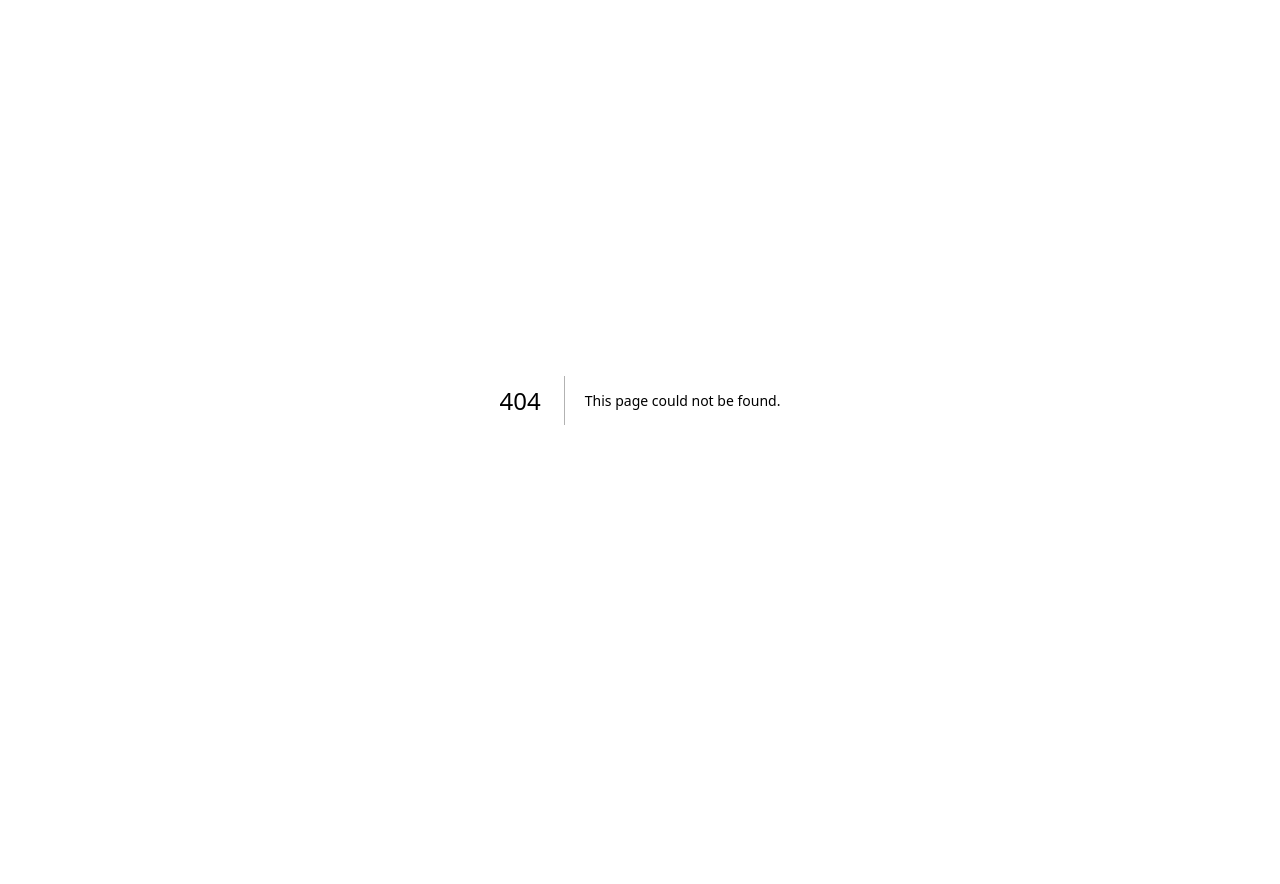
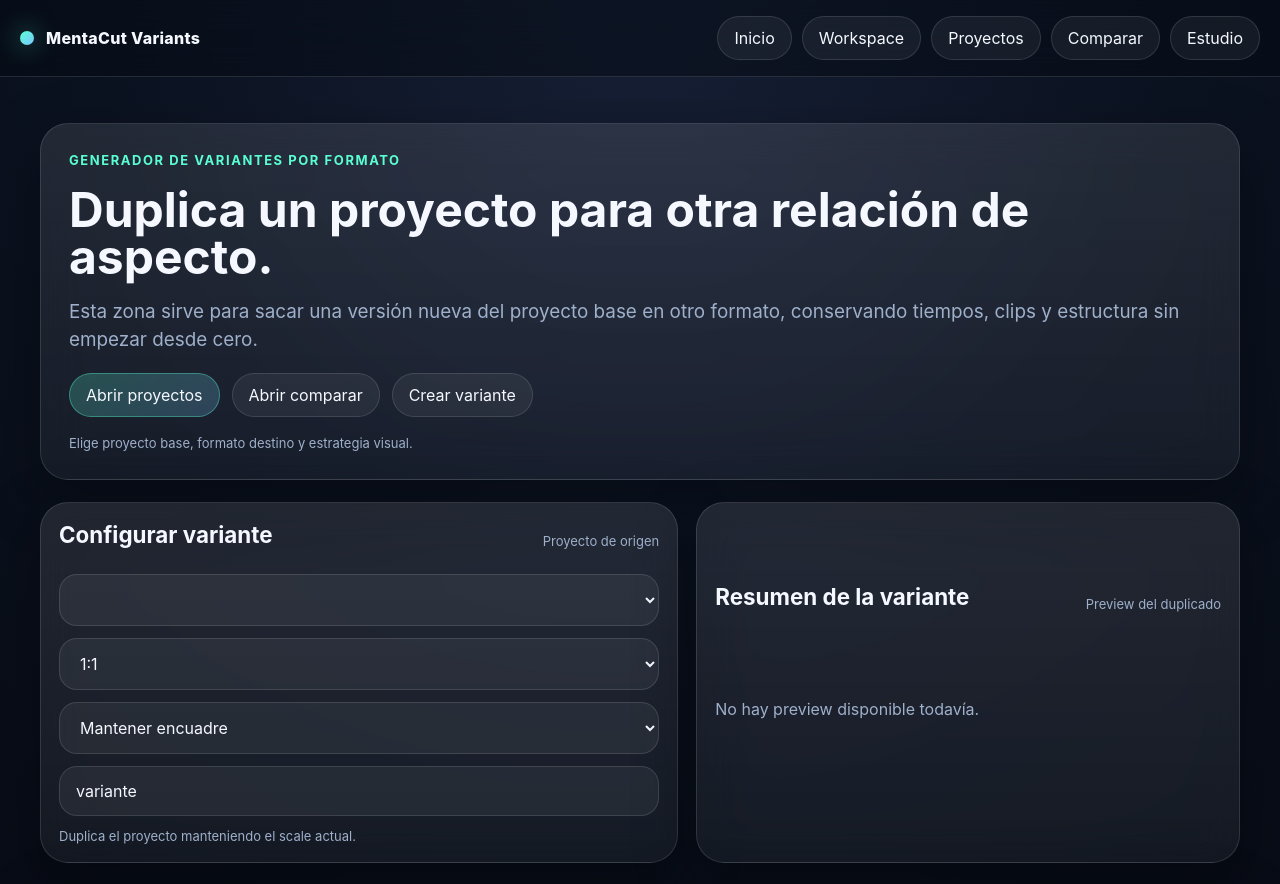
Before and after one commit to alain7224/MentaCut, a Next.js app: page /studio/variants in a window 1280 px wide. Before the commit this address had no page. Shown: the top 884 px of the page. Before the commit the page ends 800 px from the top, so only its background shows below. Built offline with nearby package versions, Linux system fonts and the light colour scheme.

Commit message:
feat: add project format variants route

```diff
--- /dev/null
+++ b/app/studio/variants/page.tsx
@@ -0,0 +1,158 @@
+'use client'
+
+import Link from 'next/link'
+import { useEffect, useMemo, useState } from 'react'
+import { readLocalProjects, writeLocalProjects, type LocalProject, type ProjectFormat } from '@/lib/local-store'
+import { createProjectVariant, type VariantStrategy } from '@/lib/project-variants'
+
+const FORMATS: ProjectFormat[] = ['9:16', '1:1', '4:5', '16:9']
+const STRATEGIES: Array<{ value: VariantStrategy; label: string; help: string }> = [
+  { value: 'keep', label: 'Mantener encuadre', help: 'Duplica el proyecto manteniendo el scale actual.' },
+  { value: 'fit', label: 'Encajar mejor', help: 'Reduce un poco el scale para dar más aire al nuevo formato.' },
+  { value: 'fill', label: 'Llenar más', help: 'Aumenta un poco el scale para llenar mejor el cuadro.' },
+]
+
+export default function StudioVariantsPage() {
+  const [projects, setProjects] = useState<LocalProject[]>([])
+  const [activeId, setActiveId] = useState<string | null>(null)
+  const [targetFormat, setTargetFormat] = useState<ProjectFormat>('1:1')
+  const [strategy, setStrategy] = useState<VariantStrategy>('keep')
+  const [suffix, setSuffix] = useState('variante')
+  const [status, setStatus] = useState('')
+
+  useEffect(() => {
+    const next = readLocalProjects()
+    setProjects(next)
+    setActiveId(next[0]?.id ?? null)
+  }, [])
+
+  const active = useMemo(() => projects.find((item) => item.id === activeId) ?? null, [projects, activeId])
+  const selectedStrategy = useMemo(() => STRATEGIES.find((item) => item.value === strategy) ?? STRATEGIES[0], [strategy])
+
+  const preview = useMemo(() => {
+    if (!active) return null
+    return createProjectVariant(active, targetFormat, strategy, suffix || targetFormat)
+  }, [active, targetFormat, strategy, suffix])
+
+  const stats = useMemo(() => {
+    if (!active || !preview) return null
+    return {
+      clips: preview.clips.length,
+      sourceFormat: active.format,
+      targetFormat: preview.format,
+      duration: preview.clips.reduce((sum, clip) => sum + Math.max(0, clip.end - clip.start), 0),
+      avgScaleBefore: active.clips.length ? active.clips.reduce((sum, clip) => sum + clip.frameScale, 0) / active.clips.length : 0,
+      avgScaleAfter: preview.clips.length ? preview.clips.reduce((sum, clip) => sum + clip.frameScale, 0) / preview.clips.length : 0,
+    }
+  }, [active, preview])
+
+  function createVariantProject() {
+    if (!active || !preview) return
+    const existing = readLocalProjects()
+    writeLocalProjects([preview, ...existing])
+    setProjects([preview, ...existing])
+    setStatus(`Variante creada: ${preview.name}`)
+  }
+
+  return (
+    <div className="page-shell">
+      <header className="topbar">
+        <div className="brand">
+          <span className="brand-dot" />
+          <span>MentaCut Variants</span>
+        </div>
+        <nav className="nav">
+          <Link href="/" className="nav-link">Inicio</Link>
+          <Link href="/studio/workspace" className="nav-link">Workspace</Link>
+          <Link href="/studio/projects" className="nav-link">Proyectos</Link>
+          <Link href="/studio/compare" className="nav-link">Comparar</Link>
+          <Link href="/studio" className="nav-link">Estudio</Link>
+        </nav>
+      </header>
+
+      <main className="main">
+        <section className="section">
+          <div className="panel hero-copy">
+            <span className="eyebrow">Generador de variantes por formato</span>
+            <h1 className="title" style={{ fontSize: 'clamp(1.8rem, 4vw, 3rem)' }}>Duplica un proyecto para otra relación de aspecto.</h1>
+            <p className="sub">
+              Esta zona sirve para sacar una versión nueva del proyecto base en otro formato, conservando tiempos, clips y estructura sin empezar desde cero.
+            </p>
+            <div className="action-row">
+              <Link href="/studio/projects" className="btn btn-primary">Abrir proyectos</Link>
+              <Link href="/studio/compare" className="btn">Abrir comparar</Link>
+              <button className="btn" onClick={createVariantProject} disabled={!preview}>Crear variante</button>
+            </div>
+            <div className="timeline-label">{status || 'Elige proyecto base, formato destino y estrategia visual.'}</div>
+          </div>
+        </section>
+
+        <section className="section">
+          <div className="studio-grid-2">
+            <div className="panel timeline">
+              <div className="row-head">
+                <h2 className="section-title">Configurar variante</h2>
+                <div className="timeline-label">Proyecto de origen</div>
+              </div>
+              <div className="form">
+                <select className="input" value={activeId ?? ''} onChange={(event) => setActiveId(event.target.value)}>
+                  {projects.map((project) => (
+                    <option key={project.id} value={project.id}>{project.name} · {project.format}</option>
+                  ))}
+                </select>
+                <select className="input" value={targetFormat} onChange={(event) => setTargetFormat(event.target.value as ProjectFormat)}>
+                  {FORMATS.map((item) => (
+                    <option key={item} value={item}>{item}</option>
+                  ))}
+                </select>
+                <select className="input" value={strategy} onChange={(event) => setStrategy(event.target.value as VariantStrategy)}>
+                  {STRATEGIES.map((item) => (
+                    <option key={item.value} value={item.value}>{item.label}</option>
+                  ))}
+                </select>
+                <input className="input" value={suffix} onChange={(event) => setSuffix(event.target.value)} placeholder="Sufijo del nuevo proyecto" />
+                <div className="timeline-label">{selectedStrategy.help}</div>
+              </div>
+            </div>
+
+            <div className="panel timeline">
+              <div className="row-head">
+                <h2 className="section-title">Resumen de la variante</h2>
+                <div className="timeline-label">Preview del duplicado</div>
+              </div>
+              {stats ? (
+                <div className="cards">
+                  <article className="panel card"><h3>Clips</h3><p><strong>{stats.clips}</strong></p></article>
+                  <article className="panel card"><h3>Origen</h3><p><strong>{stats.sourceFormat}</strong></p></article>
+                  <article className="panel card"><h3>Destino</h3><p><strong>{stats.targetFormat}</strong></p></article>
+                  <article className="panel card"><h3>Duración</h3><p><strong>{stats.duration.toFixed(1)} s</strong></p></article>
+                  <article className="panel card"><h3>Scale medio origen</h3><p><strong>{stats.avgScaleBefore.toFixed(2)}</strong></p></article>
+                  <article className="panel card"><h3>Scale medio destino</h3><p><strong>{stats.avgScaleAfter.toFixed(2)}</strong></p></article>
+                </div>
+              ) : <div className="empty">No hay preview disponible todavía.</div>}
+            </div>
+          </div>
+        </section>
+
+        <section className="section">
+          <div className="panel timeline">
+            <div className="row-head">
+              <h2 className="section-title">Clips del preview</h2>
+              <div className="timeline-label">Variante generada</div>
+            </div>
+            <div className="cards" style={{ gridTemplateColumns: 'repeat(2, minmax(0, 1fr))' }}>
+              {preview?.clips.length ? preview.clips.map((clip, index) => (
+                <article key={clip.id} className="panel card">
+                  <h3>#{index + 1} · {clip.title}</h3>
+                  <p><strong>Tiempo:</strong> {clip.start.toFixed(1)}s → {clip.end.toFixed(1)}s</p>
+                  <p><strong>Scale:</strong> {clip.frameScale.toFixed(3)}</p>
+                  <p><strong>Headline:</strong> {clip.headlineText || '—'}</p>
+                </article>
+              )) : <div className="empty">Selecciona un proyecto para ver la variante.</div>}
+            </div>
+          </div>
+        </section>
+      </main>
+    </div>
+  )
+}
```
